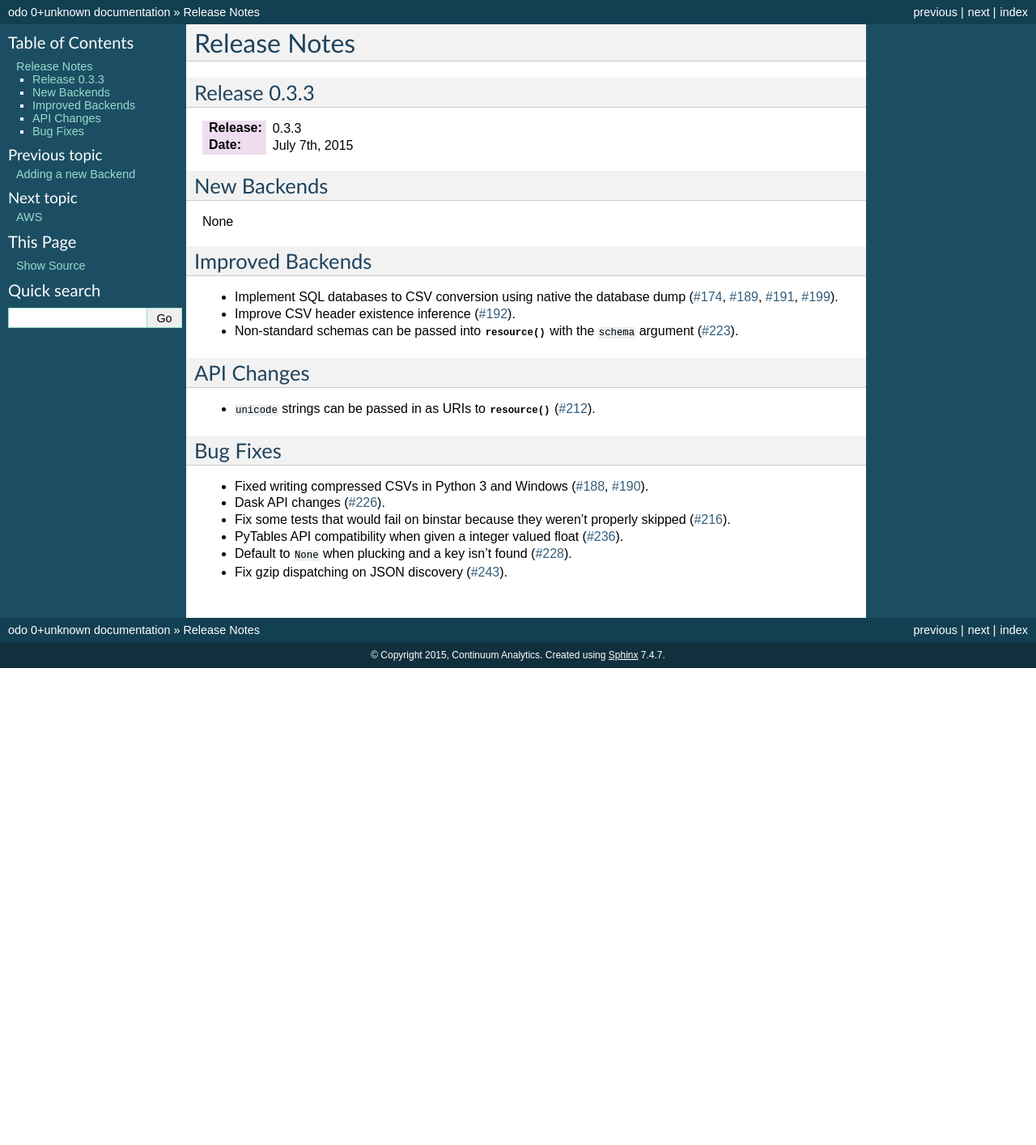
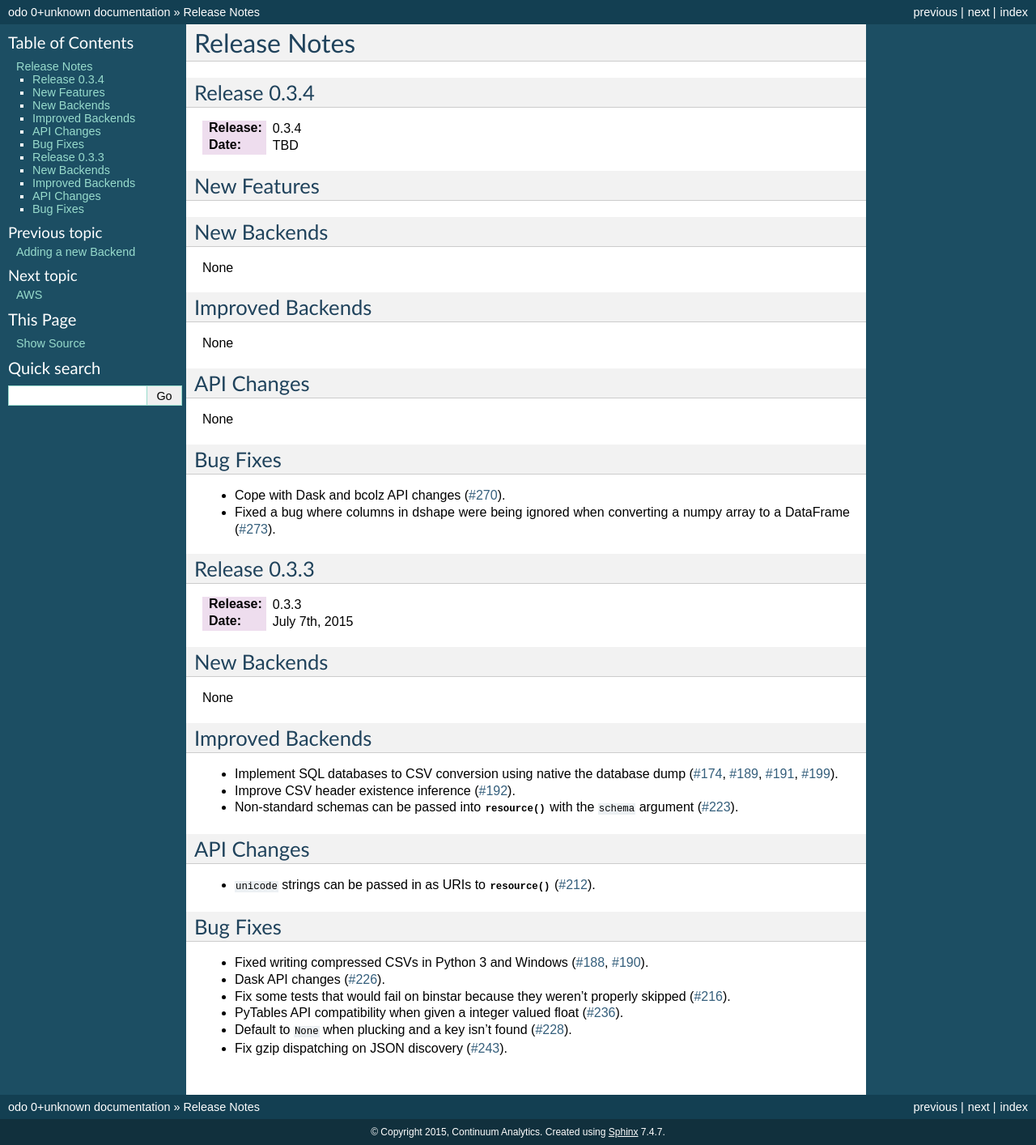
Before and after one commit to blaze/odo, a Sphinx documentation site: the page built from docs/source/releases.rst, in a window 1280 px wide. Shown: the whole page at 81% size. Built offline with Sphinx 7.4.7, drawn with Linux system fonts in a browser that asks for light colours; before the commit the page ends 900 px from its top, so only the background shows below that.

Commit message:
Add dev release notes

```diff
--- a/docs/source/releases.rst
+++ b/docs/source/releases.rst
@@ -3,4 +3,6 @@ Release Notes
 =============
 
 
+.. include:: whatsnew/0.3.4.txt
+
 .. include:: whatsnew/0.3.3.txt
--- /dev/null
+++ b/docs/source/whatsnew/0.3.4.txt
@@ -0,0 +1,30 @@
+Release 0.3.4
+-------------
+
+:Release: 0.3.4
+:Date: TBD
+
+New Features
+------------
+
+New Backends
+------------
+
+None
+
+Improved Backends
+-----------------
+
+None
+
+API Changes
+-----------
+
+None
+
+Bug Fixes
+---------
+
+* Cope with Dask and bcolz API changes (:issue:`270`).
+* Fixed a bug where columns in dshape were being ignored when converting
+  a numpy array to a DataFrame (:issue:`273`).
```
